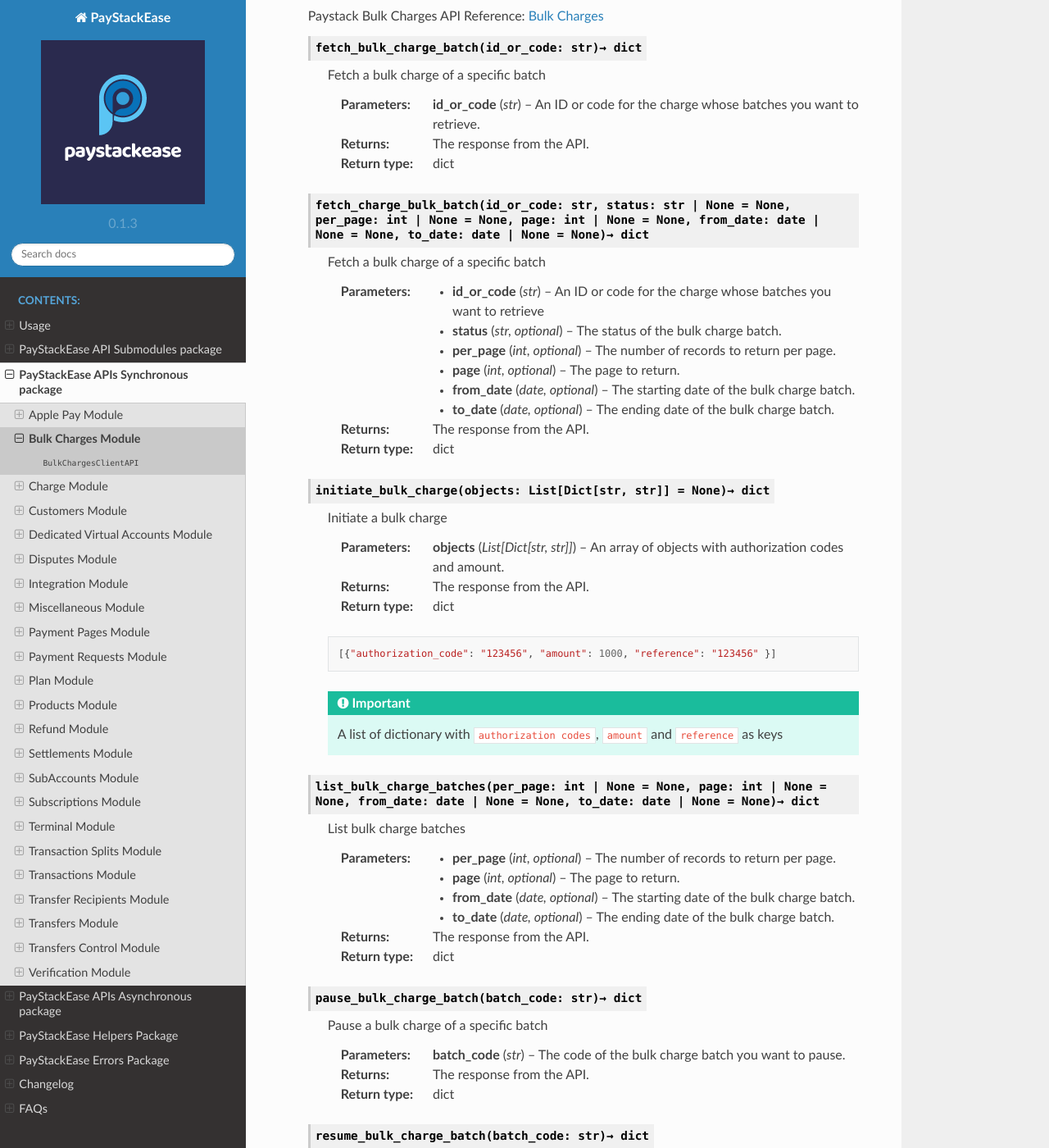
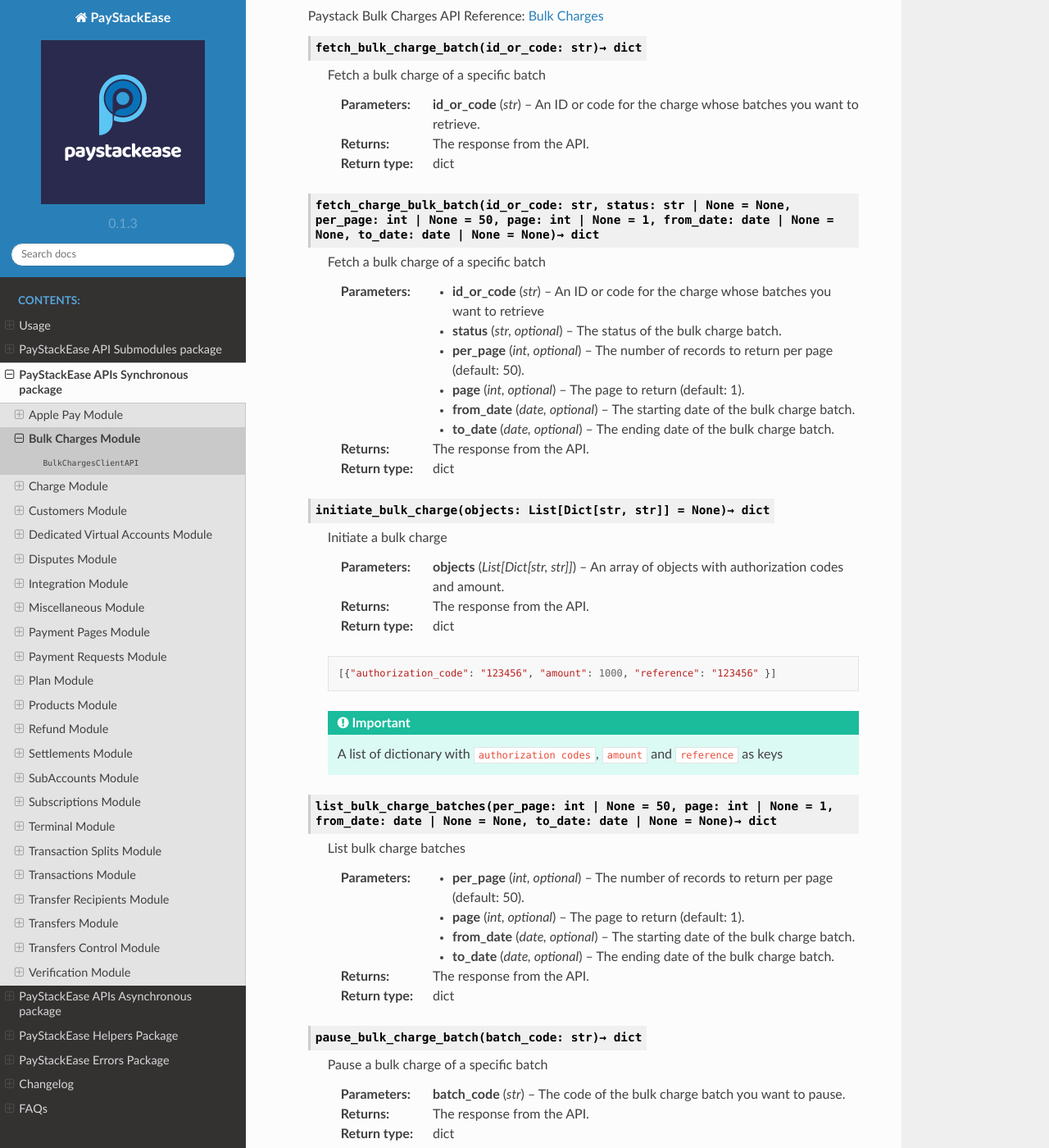
Before and after one commit to cla-bit/PayStackEase, a Sphinx documentation site: the page built from docs/source/bulkcharges.rst, in a window 1280 px wide and 1400 px high, scrolled down 325 px. Shown: the whole window at 82% size. Built offline with Sphinx 7.4.7 and the Read the Docs theme 2.0.0, drawn with Linux system fonts in a browser that asks for light colours.

Commit message:
updated async and sync bulk charges: added default values, Union, removed Optional.

```diff
--- a/docs/source/bulkcharges.rst
+++ b/docs/source/bulkcharges.rst
@@ -25,7 +25,7 @@
         :return: The response from the API.
         :rtype: dict
 
-    .. py:method:: fetch_charge_bulk_batch(id_or_code: str, status: str | None = None, per_page: int | None = None, page: int | None = None, from_date: date | None = None, to_date: date | None = None)→ dict
+    .. py:method:: fetch_charge_bulk_batch(id_or_code: str, status: str | None = None, per_page: int | None = 50, page: int | None = 1, from_date: date | None = None, to_date: date | None = None)→ dict
 
         Fetch a bulk charge of a specific batch
 
@@ -33,9 +33,9 @@
         :type id_or_code: str
         :param status: The status of the bulk charge batch.
         :type status: str, optional
-        :param per_page: The number of records to return per page.
+        :param per_page: The number of records to return per page (default: 50).
         :type per_page: int, optional
-        :param page: The page to return.
+        :param page: The page to return (default: 1).
         :type page: int, optional
         :param from_date: The starting date of the bulk charge batch.
         :type from_date: date, optional
@@ -63,13 +63,13 @@
 
             A list of dictionary with ``authorization codes``, ``amount`` and ``reference`` as keys
 
-    .. py:method:: list_bulk_charge_batches(per_page: int | None = None, page: int | None = None, from_date: date | None = None, to_date: date | None = None)→ dict
+    .. py:method:: list_bulk_charge_batches(per_page: int | None = 50, page: int | None = 1, from_date: date | None = None, to_date: date | None = None)→ dict
 
         List bulk charge batches
 
-        :param per_page: The number of records to return per page.
+        :param per_page: The number of records to return per page (default: 50).
         :type per_page: int, optional
-        :param page: The page to return.
+        :param page: The page to return (default: 1).
         :type page: int, optional
         :param from_date: The starting date of the bulk charge batch.
         :type from_date: date, optional
```
Also changed, not shown: docs/source/abulkcharges.rst (+6 -6 lines), 2 other files.
